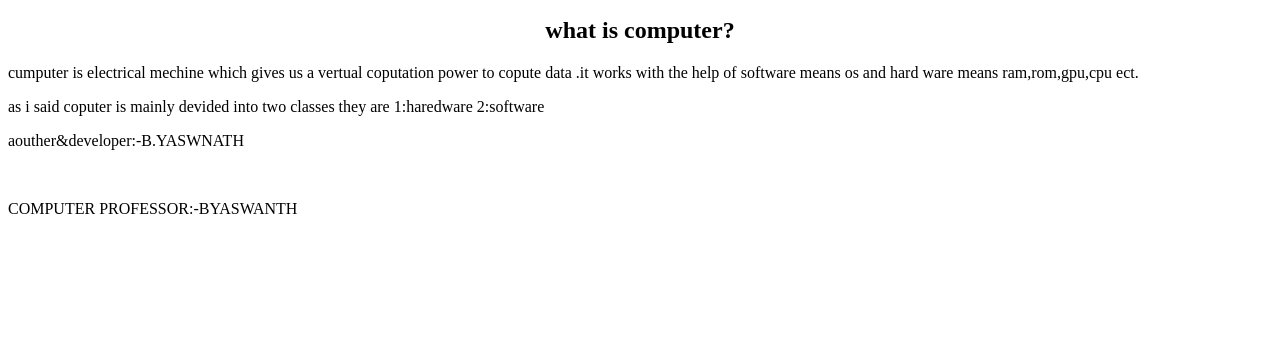
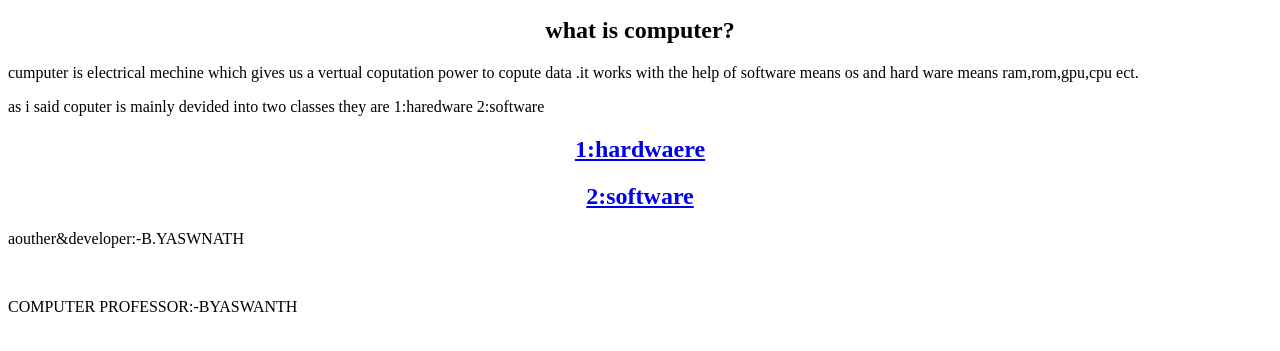
Before and after one commit to varutheking-04/cs_teacher, a plain HTML site: page index.html in a window 1280 px wide. Shown: the part 87-438 px from the top of the page. Drawn offline with Linux system fonts and the light colour scheme.

Commit message:
added anchors

```diff
--- a/index.html
+++ b/index.html
@@ -14,6 +14,10 @@
     <center> <h2>what is computer?</h2></center>
     <p>cumputer is electrical mechine which gives us a vertual coputation power to copute data .it works with the help of software means os and hard ware means ram,rom,gpu,cpu ect.</p>
     <p>as i said coputer is mainly devided into two classes they are 1:haredware 2:software</p>
+
+  <center>  <a href="#"><h2>1:hardwaere</h2></a></center>
+  <center> <a href="#"><h2>2:software</h2></a></center>
+
     <p>aouther&developer:-B.YASWNATH</p>
     <br><p>COMPUTER PROFESSOR:-BYASWANTH</p>
 
```
